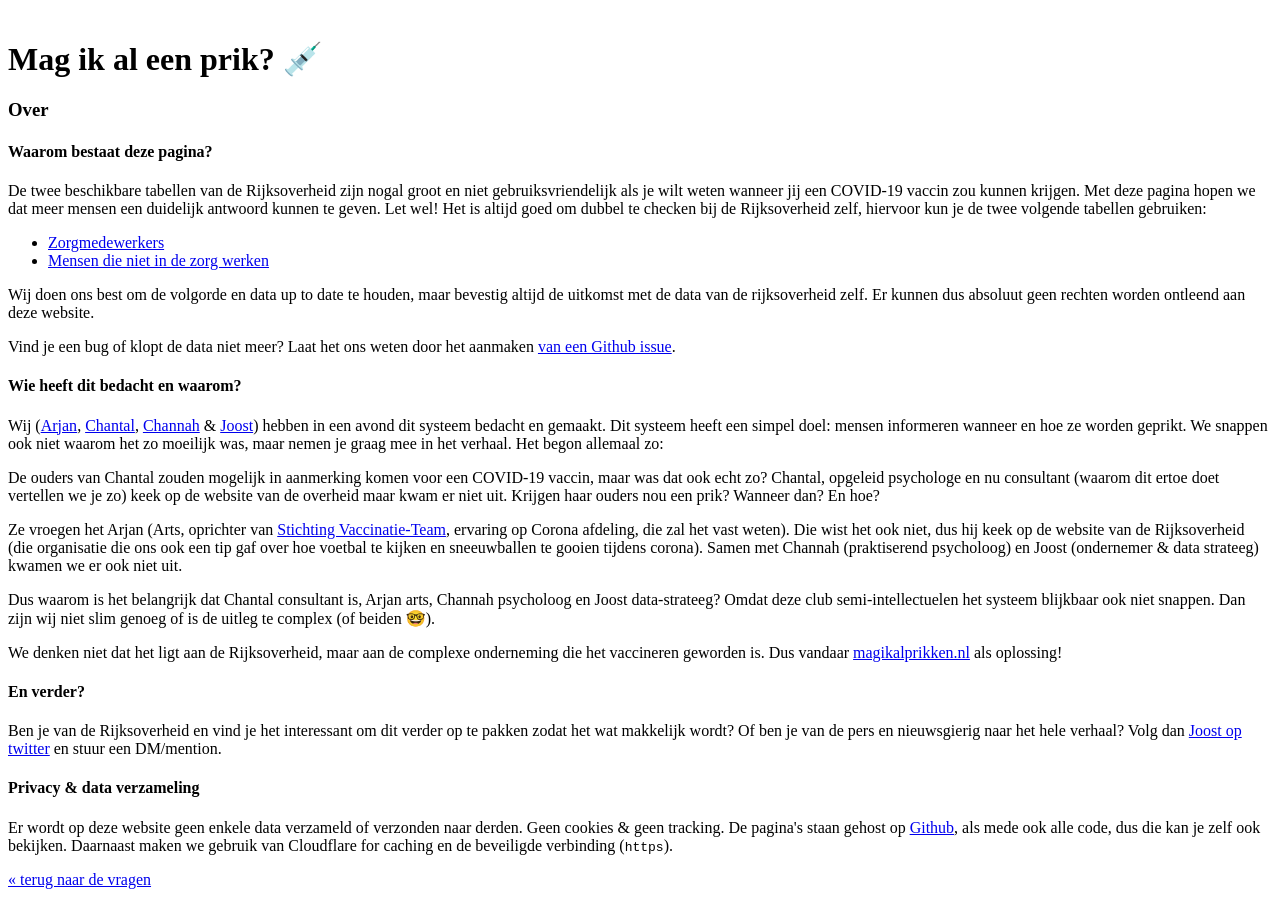
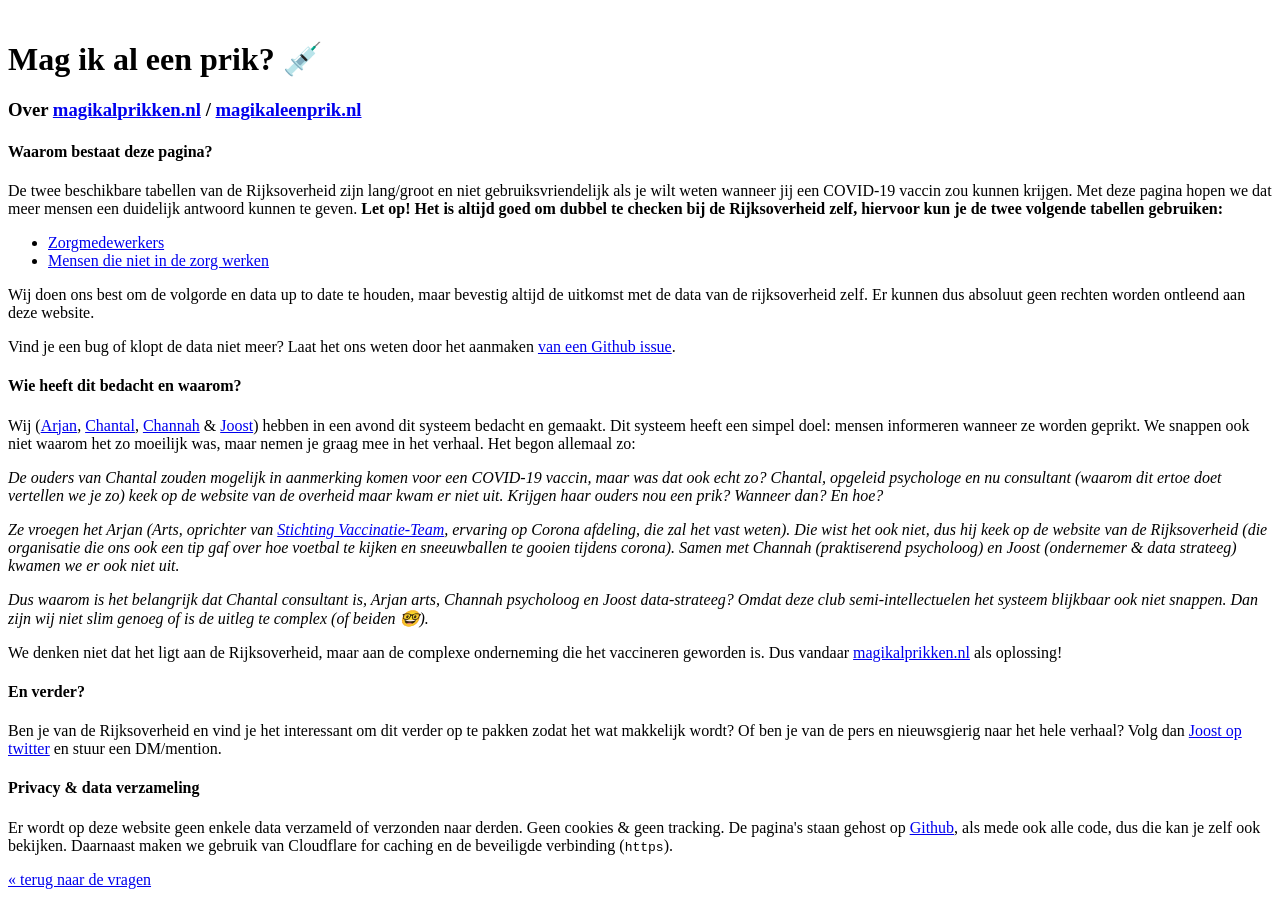
Before and after one commit to jplattel/magikalprikken.nl, a Svelte app: page / in a window 1280 px wide. Both pictures are taken after a click on the link "hier". Built offline with nearby package versions, Linux system fonts and the light colour scheme; the HTML template or start-up script is replaced by a standard one.

Commit message:
styled the story some more

```diff
--- a/src/App.svelte
+++ b/src/App.svelte
@@ -20,23 +20,23 @@
 				<p class="text-start">
 					Nieuwsgierig wie dit heeft gemaakt en waarom? Lees er <a href="#" on:click={readMore}>hier</a> meer over.
 					Vragen of opmerkingen, <a href="https://github.com/jplattel/magikalprikken.nl/issues">maak een issue aan op Github</a>!
-					👋
 					Vind je dit tof? Deel deze pagina dan op <a target="_blank" href="https://twitter.com/intent/tweet?url=https://magikaleenprik.nl/&text=Ook nieuwsgierig wanneer je een COVID-19 vaccin krijgt?&hashtags=covid19,magikaleenprik,magikalprikken,corona,vaccin">Twitter</a>
-					of <a href="https://www.facebook.com/sharer/sharer.php?u=https://magikaleenprik.nl/" target="_blank">Facebook</a>!
+					of <a href="https://www.facebook.com/sharer/sharer.php?u=https://magikaleenprik.nl/" target="_blank">Facebook</a>! 👋
 				</p>
 			</div>
 		{:else if page == 'info' }
 			<div class="col-md-8">
 
-				<h3>Over</h3>
+				<h3 class="mb-5">Over <a href="https://magikalprikken.nl">magikalprikken.nl</a> / <a href="https://magikaleenprik.nl">magikaleenprik.nl</a></h3>
 
 				<div class="text-start">
 					<h4>Waarom bestaat deze pagina?</h4>
 
 					<p>
-						De twee beschikbare tabellen van de Rijksoverheid zijn nogal groot en niet gebruiksvriendelijk als je wilt weten wanneer jij een COVID-19 vaccin zou kunnen krijgen.
-						Met deze pagina hopen we dat meer mensen een duidelijk antwoord kunnen te geven. Let wel! Het is altijd goed om dubbel te checken bij de Rijksoverheid zelf,
-						hiervoor kun je de twee volgende tabellen gebruiken:
+						De twee beschikbare tabellen van de Rijksoverheid zijn lang/groot en niet gebruiksvriendelijk als je wilt weten wanneer jij een COVID-19 vaccin zou kunnen krijgen.
+						Met deze pagina hopen we dat meer mensen een duidelijk antwoord kunnen te geven.
+						<strong>Let op! Het is altijd goed om dubbel te checken bij de Rijksoverheid zelf,
+						hiervoor kun je de twee volgende tabellen gebruiken:</strong>
 					</p>
 
 					<ul>
@@ -52,27 +52,33 @@
 
 					<p>
 						Wij (<a href="https://nl.linkedin.com/in/arjan-sammani">Arjan</a>, <a href="https://www.linkedin.com/in/chantalvankempen/">Chantal</a>, <a href="https://www.linkedin.com/in/channah-ruiter/">Channah</a> & <a href="https://jplattel.nl">Joost</a>) hebben in een avond dit systeem bedacht en gemaakt.
-						Dit systeem heeft een simpel doel: mensen informeren wanneer en hoe ze worden geprikt. We
+						Dit systeem heeft een simpel doel: mensen informeren wanneer ze worden geprikt. We
 						snappen ook niet waarom het zo moeilijk was, maar nemen je graag mee in het verhaal. Het
 						begon allemaal zo:
 					</p>
 					<p>
+						<i>
 						De ouders van Chantal zouden mogelijk in aanmerking komen voor een COVID-19 vaccin, maar
 						was dat ook echt zo? Chantal, opgeleid psychologe en nu consultant (waarom dit ertoe doet
 						vertellen we je zo) keek op de website van de overheid maar kwam er niet uit. Krijgen haar
 						ouders nou een prik? Wanneer dan? En hoe?
+						</i>
 					</p>
 					<p>
+						<i>
 						Ze vroegen het Arjan (Arts, oprichter van <a href="http://vaccinatie-team.nl/">Stichting Vaccinatie-Team</a>, ervaring op Corona afdeling,
 						die zal het vast weten). Die wist het ook niet, dus
 						hij keek op de website van de Rijksoverheid (die organisatie die ons ook een tip gaf over hoe
 						voetbal te kijken en sneeuwballen te gooien tijdens corona). Samen met Channah (praktiserend
 						psycholoog) en Joost (ondernemer & data strateeg) kwamen we er ook niet uit.
+						</i>
 					</p>
 					<p>
+						<i>
 						Dus waarom is het belangrijk dat Chantal consultant is, Arjan arts, Channah psycholoog en
 						Joost data-strateeg? Omdat deze club semi-intellectuelen het systeem blijkbaar ook niet
 						snappen. Dan zijn wij niet slim genoeg of is de uitleg te complex (of beiden 🤓).
+						</i>
 					</p>
 					<p>
 						We denken niet dat het ligt aan de Rijksoverheid, maar aan de complexe onderneming die het vaccineren
@@ -90,7 +96,8 @@
 					<p>
 						Er wordt op deze website geen enkele data verzameld of verzonden naar derden. Geen cookies & geen tracking.
 						De pagina's staan gehost op <a href="https://github.com/jplattel/magikalprikken.nl">Github</a>, als mede ook alle code, dus die kan je zelf ook bekijken.
-						Daarnaast maken we gebruik van Cloudflare for caching en de beveiligde verbinding (<code>https</code>).</p>
+						Daarnaast maken we gebruik van Cloudflare for caching en de beveiligde verbinding (<code>https</code>).
+					</p>
 				</div>
 
 				<div class="d-grid mb-3">
```
Also changed, not shown: 2 other files (tests, documents, lock files or other folders).
